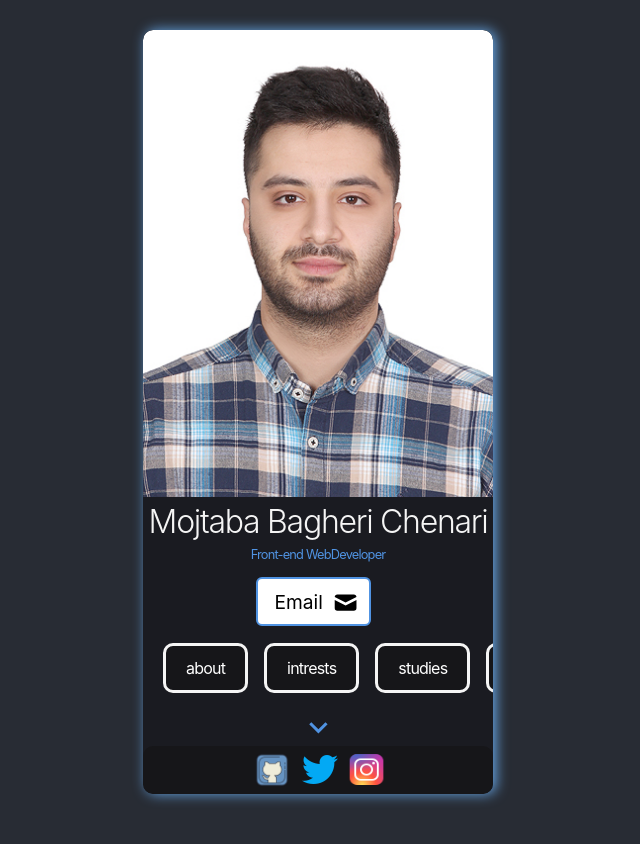
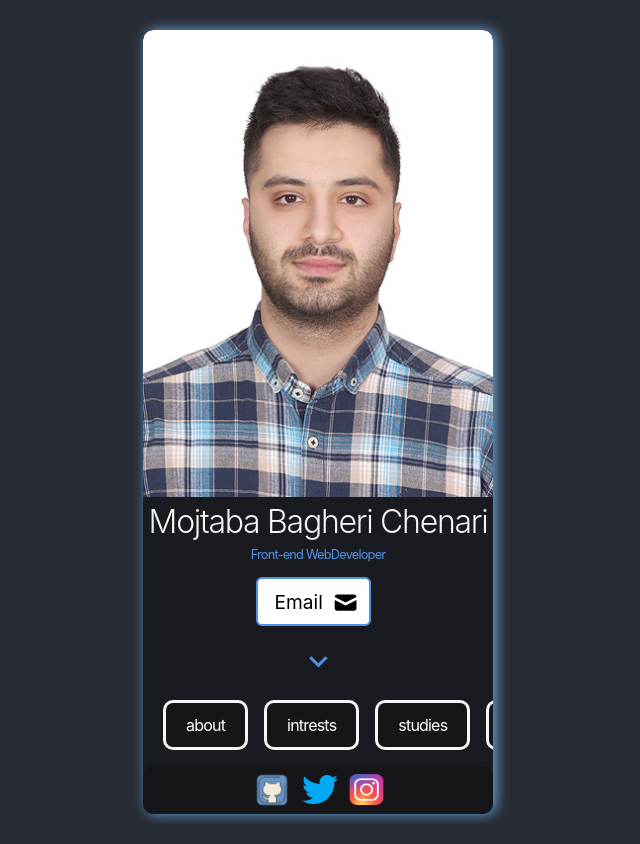
Before and after one commit to mojibc1377/mojibc1377.github.io, a React (Create React App) app: page / in a window 1280 px wide. Shown: the whole page, without its empty margins (322-962 px from the left). Built offline with nearby package versions, Linux system fonts and the light colour scheme.

Commit message:
finalVersion

```diff
--- a/src/App.css
+++ b/src/App.css
@@ -157,10 +157,12 @@ a {
   font-size: 2.3rem;
   color: #5093E2;
   transition: 800ms;
+  margin-bottom: 20px;
 }
 .less-btn{
   font-size: 2.3rem;
   color: #5093E2;
+  margin-bottom: 20px;
 }
 
 
--- a/src/components/card.jsx
+++ b/src/components/card.jsx
@@ -3,7 +3,6 @@ import * as React from 'react';
 import {MdOutlineExpandMore} from 'react-icons/md'
 import {MdOutlineExpandLess} from 'react-icons/md'
 import Navbar from "./navbar";
-import Footer from "../Footer";
 const Mojtaba = {
   Name : 'Mojtaba Bagheri Chenari',
   Job : 'Front-end WebDeveloper',
@@ -33,7 +32,7 @@ function Card() {
           <button id='Email'>Email<HiMail className="icon"/></button>
           </a>
       </div>
-      <Navbar/>
+
       <div className="info-part">
       </div>
       {more ===true &&
@@ -49,7 +48,9 @@ function Card() {
 
 }
       {more === false ? <MdOutlineExpandMore className="more-btn" onClick={flipper}/> : <MdOutlineExpandLess className="more-btn" onClick={flipper}/>}
+      <Navbar/>
     </div>
+
 
   );
 }
```
Also changed, not shown: 1 other file (tests, documents, lock files or other folders).
